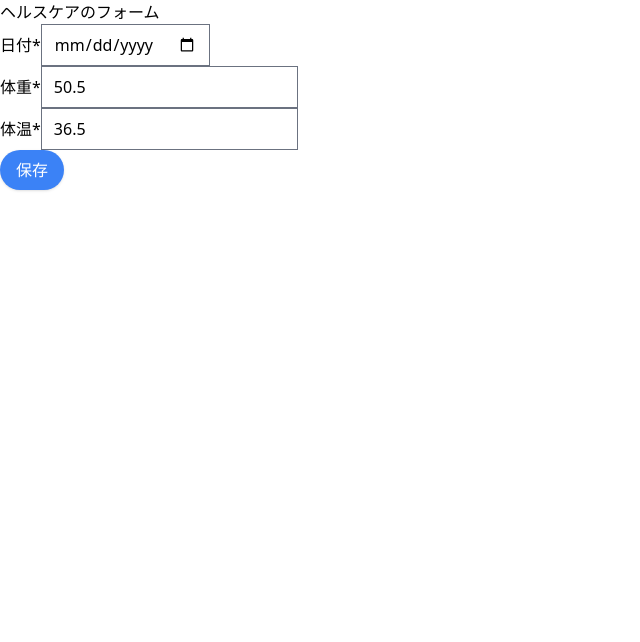
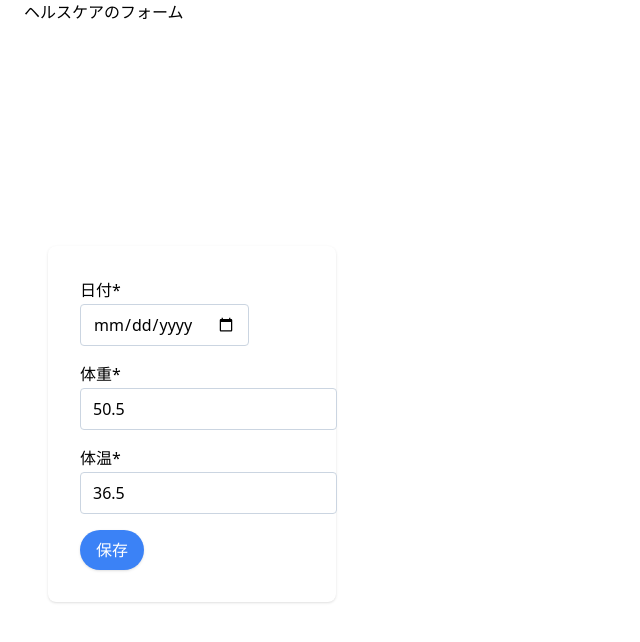
Before and after one commit to INatsukiI/health_care, a Next.js app: page /health_care in a window 1280 px wide. Shown: the top 642 px of the page, without its empty margins (0-640 px from the left). Built offline with nearby package versions, Linux system fonts and the light colour scheme; no server answers; the database is empty; sample sign-in values are in the browser's storage.

Commit message:
ヘルスケアのフォームのレイアウト調整・コンポーネント化

```diff
--- /dev/null
+++ b/components/health_care-form.tsx
@@ -0,0 +1,160 @@
+import { useRouter } from "next/router";
+import React, { useState } from "react";
+import { useForm } from "react-hook-form";
+import Button from "../components/button";
+import { useAuth } from "../context/auth";
+import { Content } from "../types/content";
+// import DatePicker, { registerLocale } from "react-datepicker";
+// import ja from "date-fns/locale/ja";
+import "react-datepicker/dist/react-datepicker.css";
+import { db } from "../firebase/client";
+import { doc, setDoc } from "firebase/firestore";
+import classNames from "classnames";
+
+const HealthCareFrom = () => {
+  const { isLoading, fbUser, user } = useAuth();
+  const Today = new Date();
+  const [date, setDate] = useState(Today.toISOString());
+  // registerLocale("ja", ja);
+  const router = useRouter();
+
+  const onsetDate = (e: {
+    target: { value: React.SetStateAction<string> };
+  }) => {
+    setDate(e.target.value);
+  };
+
+  const {
+    register,
+    handleSubmit,
+    control,
+    formState: { errors },
+  } = useForm<Content>();
+
+  if (isLoading) {
+    return null;
+  }
+
+  if (!fbUser) {
+    router.push("/login");
+    return null;
+  }
+
+  const submit = (data: Content) => {
+    if (!fbUser) {
+      return null;
+    }
+    console.log(data);
+    const ref = doc(
+      db,
+      `users/${fbUser.uid}`,
+      "contents",
+      // `${Today.toISOString().split("T")[0]}`
+      `${data.datetime}`
+    );
+    setDoc(ref, { data }).then(() => {
+      alert("今日の体調を記録しました");
+      router.push("/health_care");
+    });
+  };
+
+  return (
+    <div className="container">
+      <h1>ヘルスケアのフォーム</h1>
+      <div className="flex flex-col justify-center px-6 py-8 mx-auto md:h-screen lg:py-0">
+        <div className=" bg-white rounded-lg shadow dark:border md:mt-0 w-72 sm:max-w-md xl:p-0 dark:bg-gray-800 dark:border-gray-700">
+          <div className="p-6 space-y-4 md:space-y-6 sm:p-8">
+            <form onSubmit={handleSubmit(submit)} className="space-y-4">
+              <div>
+                <label className="block mb-0.5" htmlFor="datetime">
+                  日付*
+                </label>
+                <input
+                  className={classNames(
+                    "rounded border",
+                    errors.datetime ? "border-red-500" : "border-slate-300"
+                  )}
+                  {...register("datetime", {
+                    required: "必須入力です",
+                  })}
+                  type="date"
+                  value={date}
+                  onChange={onsetDate}
+                  id="datetime"
+                  name="datetime"
+                />
+                {errors.datetime && (
+                  <p className="text-red-500 mt-0.5">
+                    {errors.datetime?.message}
+                  </p>
+                )}
+                {/* <DatePicker
+                dateFormat="yyyy-MM-dd"
+                selected={date}
+                {...register("datetime")}
+                locale="ja"
+                minDate={Today}
+                onChange={(selectedDate) => {
+                  setDate(selectedDate || Today);
+                }}
+                id="datetime"
+                name="datetime"
+              /> */}
+              </div>
+              <div>
+                <label className="block mb-0.5" htmlFor="wight">
+                  体重*
+                </label>
+                <input
+                  className={classNames(
+                    "rounded border",
+                    errors.wight ? "border-red-500" : "border-slate-300"
+                  )}
+                  defaultValue={50.5}
+                  autoComplete="wight"
+                  {...register("wight", {
+                    required: "必須入力です",
+                  })}
+                  id="wight"
+                  name="wight"
+                  type="number"
+                  step="0.1"
+                />
+                {errors.wight && (
+                  <p className="text-red-500 mt-0.5">{errors.wight?.message}</p>
+                )}
+              </div>
+              <div>
+                <label className="block mb-0.5" htmlFor="body_tmp">
+                  体温*
+                </label>
+                <input
+                  className={classNames(
+                    "rounded border",
+                    errors.body_tmp ? "border-red-500" : "border-slate-300"
+                  )}
+                  defaultValue={36.5}
+                  {...register("body_tmp", {
+                    required: "必須入力です",
+                  })}
+                  id="body_tmp"
+                  name="body_tmp"
+                  type="number"
+                  step="0.1"
+                />
+                {errors.body_tmp && (
+                  <p className="text-red-500 mt-0.5">
+                    {errors.body_tmp?.message}
+                  </p>
+                )}
+              </div>
+              <Button>保存</Button>
+            </form>
+          </div>
+        </div>
+      </div>
+    </div>
+  );
+};
+
+export default HealthCareFrom;
--- a/pages/health_care.tsx
+++ b/pages/health_care.tsx
@@ -1,122 +1,8 @@
-import { useRouter } from "next/router";
-import React, { useState } from "react";
-import { useForm } from "react-hook-form";
-import Button from "../components/button";
-import { useAuth } from "../context/auth";
-import { Content } from "../types/content";
-// import DatePicker, { registerLocale } from "react-datepicker";
-// import ja from "date-fns/locale/ja";
-import "react-datepicker/dist/react-datepicker.css";
-import { db } from "../firebase/client";
-import { doc, setDoc } from "firebase/firestore";
+import React from "react";
+import HealthCareFrom from "../components/health_care-form";
 
 const HealthCare = () => {
-  const { isLoading, fbUser, user } = useAuth();
-  const Today = new Date();
-  const [date, setDate] = useState(Today.toISOString());
-  // registerLocale("ja", ja);
-  const router = useRouter();
-
-  const onsetDate = (e: {
-    target: { value: React.SetStateAction<string> };
-  }) => {
-    setDate(e.target.value);
-  };
-
-  const {
-    register,
-    handleSubmit,
-    control,
-    formState: { errors },
-  } = useForm<Content>();
-
-  if (isLoading) {
-    return null;
-  }
-
-  if (!fbUser) {
-    router.push("/login");
-    return null;
-  }
-
-  const submit = (data: Content) => {
-    if (!fbUser) {
-      return null;
-    }
-    console.log(data);
-    const ref = doc(
-      db,
-      `users/${fbUser.uid}`,
-      "contents",
-      // `${Today.toISOString().split("T")[0]}`
-      `${data.datetime}`
-    );
-    setDoc(ref, { data }).then(() => {
-      alert("今日の体調を記録しました");
-      router.push("/health_care");
-    });
-  };
-
-  return (
-    <div>
-      <h1>ヘルスケアのフォーム</h1>
-      <form onSubmit={handleSubmit(submit)}>
-        <div>
-          <label htmlFor="datetime">日付*</label>
-          <input
-            {...register("datetime")}
-            type="date"
-            value={date}
-            onChange={onsetDate}
-            id="datetime"
-            name="datetime"
-          />
-          {/* <DatePicker
-            dateFormat="yyyy-MM-dd"
-            selected={date}
-            {...register("datetime")}
-            locale="ja"
-            minDate={Today}
-            onChange={(selectedDate) => {
-              setDate(selectedDate || Today);
-            }}
-            id="datetime"
-            name="datetime"
-          /> */}
-        </div>
-        <div>
-          <label htmlFor="wight">体重*</label>
-          <input
-            defaultValue={50.5}
-            autoComplete="wight"
-            {...register("wight", {
-              required: "必須入力です",
-            })}
-            id="wight"
-            name="wight"
-            type="number"
-            step="0.1"
-          />
-          {errors.wight && <p>{errors.wight?.message}</p>}
-        </div>
-        <div>
-          <label htmlFor="body_tmp">体温*</label>
-          <input
-            defaultValue={36.5}
-            {...register("body_tmp", {
-              required: "必須入力です",
-            })}
-            id="body_tmp"
-            name="body_tmp"
-            type="number"
-            step="0.1"
-          />
-          {errors.body_tmp && <p>{errors.body_tmp?.message}</p>}
-        </div>
-        <Button>保存</Button>
-      </form>
-    </div>
-  );
+  return <HealthCareFrom />;
 };
 
 export default HealthCare;
```
